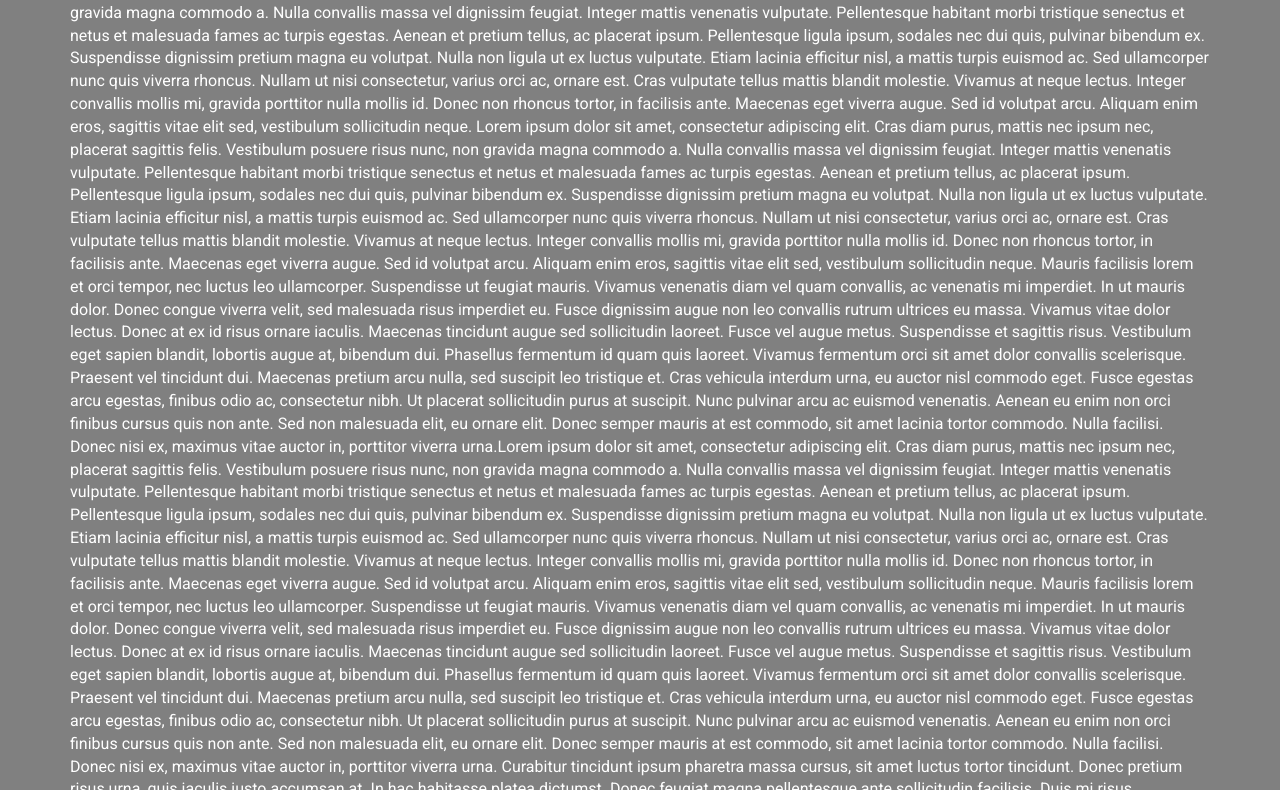
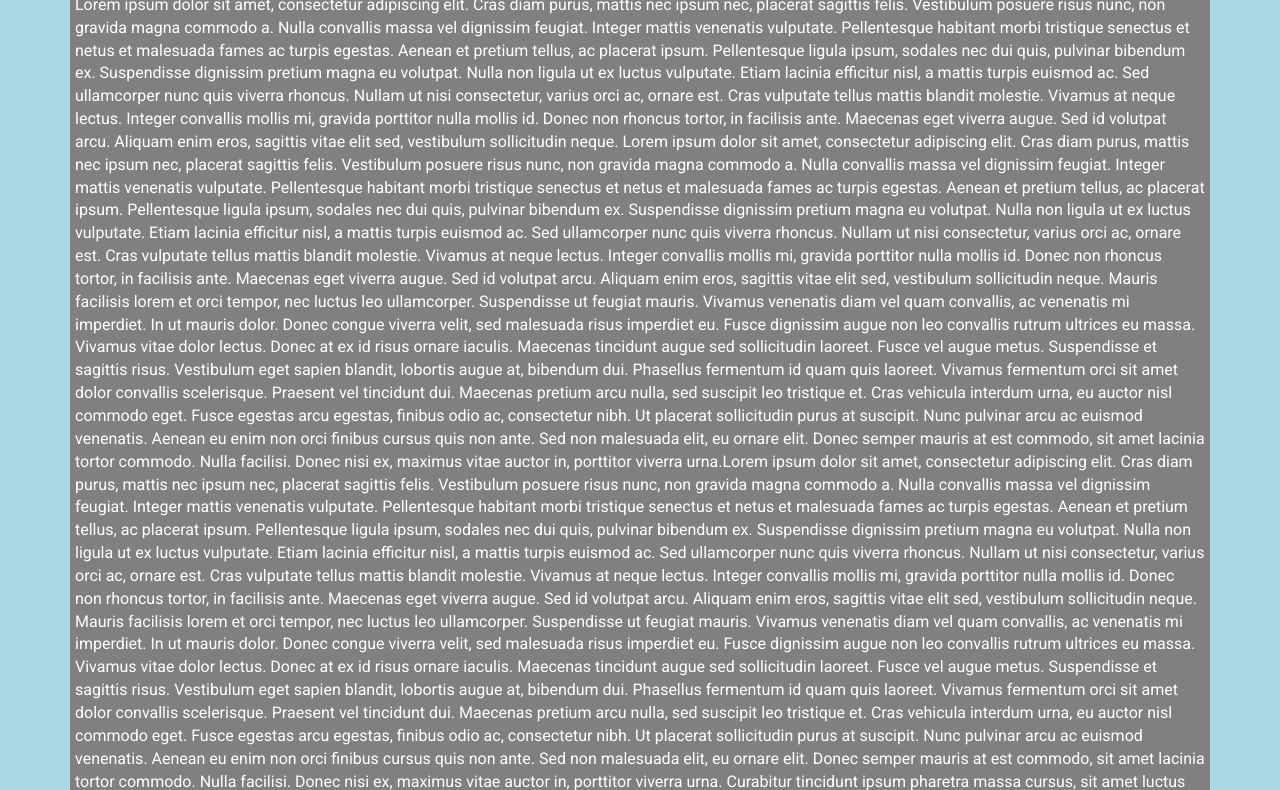
Before and after one commit to elliotscrubs/coursera-test, a plain HTML site: page module3-solution/index.html in a window 1280 px wide. Shown: the part 261-1051 px from the top of the page. Drawn offline with Linux system fonts and the light colour scheme.

Commit message:
module 3 section on grid

```diff
--- a/module3-solution/css/style.css
+++ b/module3-solution/css/style.css
@@ -1,10 +1,13 @@
 @import url('https://fonts.googleapis.com/css2?family=Roboto:wght@400;700&display=swap');
 
+* {
+    box-sizing: border-box;
+}
 body {
     font-size: 16px;
     color: #fff;
     font-family: 'Roboto';
-    background-color: grey;
+    background-color: lightblue
 }
 #header-nav {
     background-color: khaki;
@@ -48,3 +51,7 @@
     margin-bottom: 10px;
     font-weight: bold;
 }
+.chicken-menu {
+    background-color: grey;
+    padding: 5px 5px 5px 5px;
+}
--- a/module3-solution/index.html
+++ b/module3-solution/index.html
@@ -30,7 +30,7 @@
   <div id="main-content" class="container">
     <div class="page-header">
       <h1>Our menu</h1>
-      <div>
+      <div class="chicken-menu col-xs-12">
         <h3 class="text-center">Chicken</h3>
         <p>Lorem ipsum dolor sit amet, consectetur adipiscing elit. Cras diam purus, mattis nec ipsum nec, placerat sagittis felis. Vestibulum posuere risus nunc, non gravida magna commodo a. Nulla convallis massa vel dignissim feugiat. Integer mattis venenatis vulputate. Pellentesque habitant morbi tristique senectus et netus et malesuada fames ac turpis egestas. Aenean et pretium tellus, ac placerat ipsum. Pellentesque ligula ipsum, sodales nec dui quis, pulvinar bibendum ex. Suspendisse dignissim pretium magna eu volutpat.
         Nulla non ligula ut ex luctus vulputate. Etiam lacinia efficitur nisl, a mattis turpis euismod ac. Sed ullamcorper nunc quis viverra rhoncus. Nullam ut nisi consectetur, varius orci ac, ornare est. Cras vulputate tellus mattis blandit molestie. Vivamus at neque lectus. Integer convallis mollis mi, gravida porttitor nulla mollis id. Donec non rhoncus tortor, in facilisis ante. Maecenas eget viverra augue. Sed id volutpat arcu. Aliquam enim eros, sagittis vitae elit sed, vestibulum sollicitudin neque. Lorem ipsum dolor sit amet, consectetur adipiscing elit. Cras diam purus, mattis nec ipsum nec, placerat sagittis felis. Vestibulum posuere risus nunc, non gravida magna commodo a. Nulla convallis massa vel dignissim feugiat. Integer mattis venenatis vulputate. Pellentesque habitant morbi tristique senectus et netus et malesuada fames ac turpis egestas. Aenean et pretium tellus, ac placerat ipsum. Pellentesque ligula ipsum, sodales nec dui quis, pulvinar bibendum ex. Suspendisse dignissim pretium magna eu volutpat.
```
